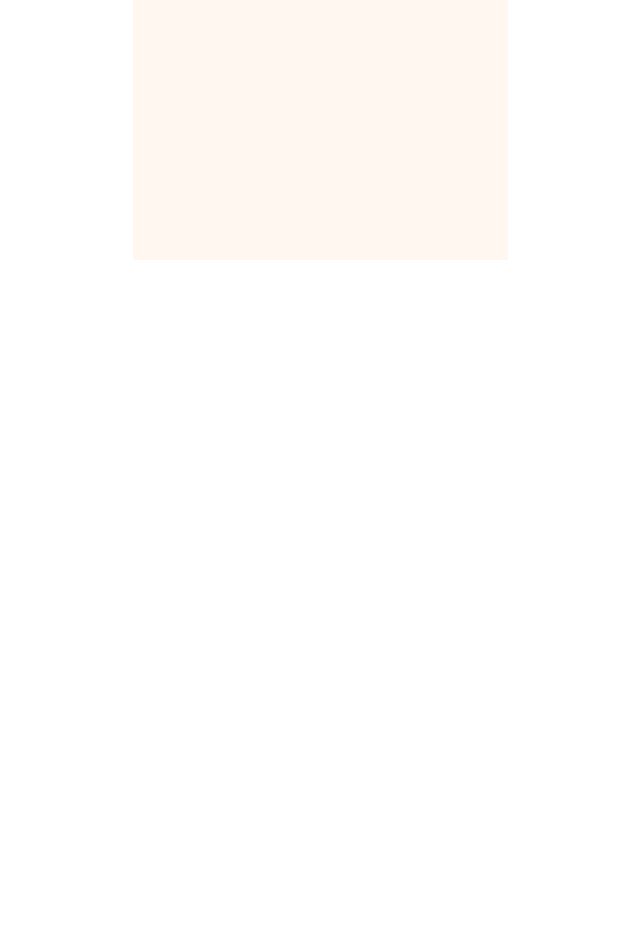
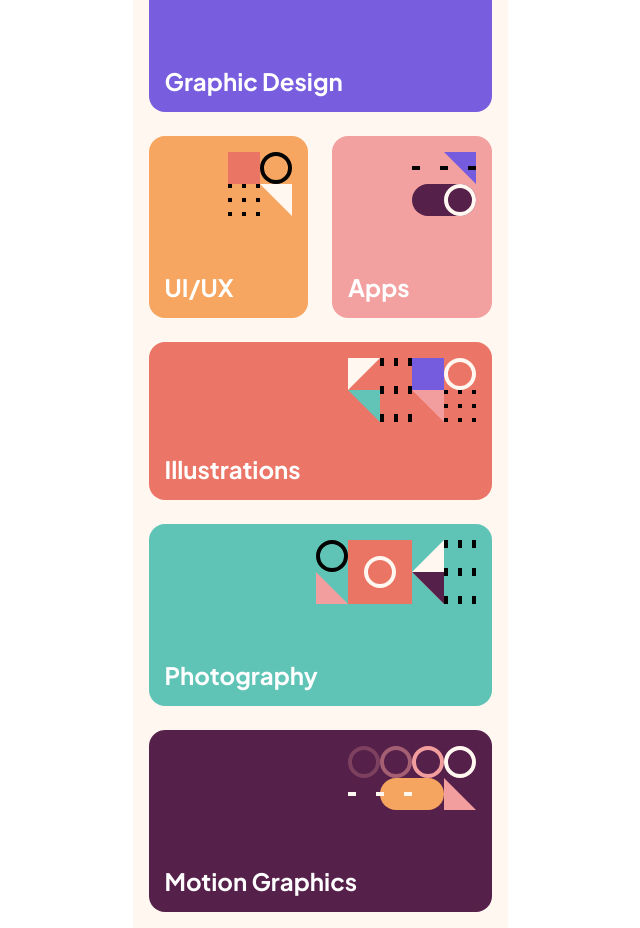
Before and after one commit to gmagnenat/single-page-design-portfolio, a React (Vite) app: page / in a window 1280 px wide. Shown: the part 540-1468 px from the top of the page, without its empty margins (320-960 px from the left). Before the commit the page ends 800 px from the top, so only its background shows below. Built offline with nearby package versions, Linux system fonts and the light colour scheme.

Commit message:
Fixing repo

```diff
--- a/src/App.scss
+++ b/src/App.scss
@@ -5,7 +5,7 @@
     width: min(100%, 375px);
     margin-inline: auto;
     padding: 1rem;
-    height: 100vh;
-    min-height: 100%;
+    height: 100%;
+    min-height: 100vh;
     background-color: variables.$clr-cream;
 }
--- a/src/components/SkillCard/SkillCard.jsx
+++ b/src/components/SkillCard/SkillCard.jsx
@@ -1,9 +1,9 @@
 import React from 'react';
 import './SkillCard.scss';
 
-const SkillCard = ({ image, skill, bgColor }) => {
+const SkillCard = ({ image, skill, bgColor, className }) => {
     return (
-        <div className={`skillCard bg-${bgColor}`}>
+        <div className={`skillCard bg-${bgColor} ${className}`}>
             <img className="skillCard__image" src={image} alt="" />
             <p className="skillCard__text">{skill}</p>
         </div>
--- a/src/components/SkillCard/SkillCard.scss
+++ b/src/components/SkillCard/SkillCard.scss
@@ -6,18 +6,15 @@
     display: flex;
     flex-direction: column;
     color: variables.$clr-neutral-100;
-}
 
-.skillCard__image {
-    margin-left: auto;
-    padding: variables.$fs-4 variables.$fs-4 0 0;
+    &__image {
+        margin-left: auto;
+        max-height: 4rem;
+    }
 }
 
 .skillCard__text {
     margin-top: auto;
-    // color: variables.$clr-white;
-    // color: #000; //temporary
     font-weight: variables.$fw-bold;
     font-size: variables.$fs-9;
-    padding-left: variables.$fs-4;
 }
--- a/src/components/Skills/Skills.jsx
+++ b/src/components/Skills/Skills.jsx
@@ -1,17 +1,52 @@
 import React from 'react';
+import SkillCard from '../SkillCard/SkillCard';
+import imgGraphicDesign from '../../assets/pattern-graphic-design.svg';
+import imgIllustrations from '../../assets/pattern-illustrations.svg';
+import imgMotionGraphics from '../../assets/pattern-motion-graphics.svg';
+import imgPhotography from '../../assets/pattern-photography.svg';
+import imgUiUx from '../../assets/pattern-ui-ux.svg';
+import imgApps from '../../assets/pattern-apps.svg';
 import './Skills.scss';
-import SkillCard from '../SkillCard/SkillCard';
-import img1 from '../../assets/pattern-graphic-design.svg';
-import img2 from '../../assets/pattern-illustrations.svg';
-import img3 from '../../assets/pattern-motion-graphics.svg';
-import img4 from '../../assets/pattern-photography.svg';
-import img5 from '../../assets/pattern-ui-ux.svg';
-import img6 from '../../assets/pattern-apps.svg';
 
 const Skills = () => {
     return (
         <div className="skills_grid">
-            <SkillCard image={img1} skill={'Graphic Design'} bgColor="blue" />
+            <SkillCard
+                image={imgGraphicDesign}
+                skill={'Graphic Design'}
+                bgColor="blue"
+                className="col-12"
+            />
+            <SkillCard
+                image={imgUiUx}
+                skill={'UI/UX'}
+                bgColor="yellow"
+                className="col-6"
+            />
+            <SkillCard
+                image={imgApps}
+                skill={'Apps'}
+                bgColor="pink"
+                className="col-6"
+            />
+            <SkillCard
+                image={imgIllustrations}
+                skill={'Illustrations'}
+                bgColor="orange"
+                className="col-12"
+            />
+            <SkillCard
+                image={imgPhotography}
+                skill={'Photography'}
+                bgColor="cyan"
+                className="col-12"
+            />
+            <SkillCard
+                image={imgMotionGraphics}
+                skill={'Motion Graphics'}
+                bgColor="purple"
+                className="col-12"
+            />
         </div>
     );
 };
--- a/src/components/Skills/Skills.scss
+++ b/src/components/Skills/Skills.scss
@@ -1,5 +1,37 @@
 @use '../../sass/abstracts/variables';
 
-.grid1 {
-  background-color: variables.$clr-blue;
+$total-columns: 12;
+
+@for $column-count from 1 through $total-columns {
+    .col-#{$column-count} {
+        grid-column: span #{$column-count};
+    }
 }
+
+.skills_grid {
+    display: grid;
+    gap: 1.5rem;
+
+    .skillCard {
+        padding: 1rem;
+    }
+
+    .skillCard:nth-of-type(1) {
+        height: 364px;
+
+        > img {
+            max-height: 100%;
+        }
+    }
+
+    .skillCard:nth-of-type(2),
+    .skillCard:nth-of-type(3),
+    .skillCard:nth-of-type(5),
+    .skillCard:nth-of-type(6) {
+        height: 182px;
+    }
+
+    .skillCard:nth-of-type(4) {
+        height: 158px;
+    }
+}
```
Also changed, not shown: 1 other file (tests, documents, lock files or other folders).
